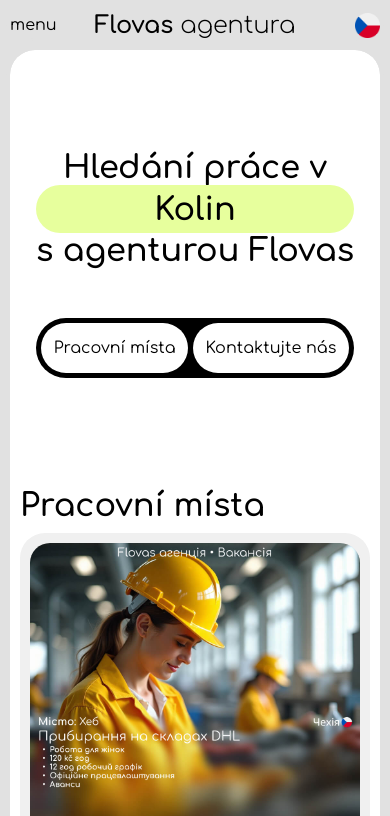
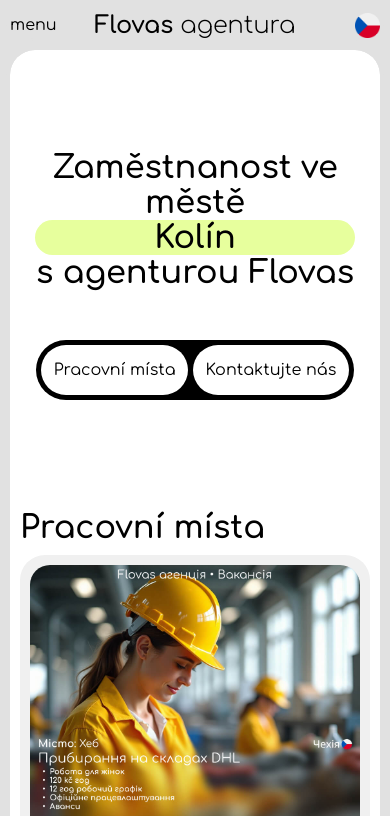
Before and after one commit to stepandordiai/flovas-agency, a React (Vite) app: page / in a window 390 px wide. Shown: the top 816 px of the page. Built offline with nearby package versions, Linux system fonts and the light colour scheme.

Commit message:
v6.0.8 Update info and fix bugs

```diff
--- a/src/components/Header/Header.scss
+++ b/src/components/Header/Header.scss
@@ -56,6 +56,7 @@
 	color: #000;
 	font-size: 1.5rem;
 	font-weight: 600;
+	align-self: center;
 	//
 	width: max-content;
 	//
--- a/src/components/Jobs/Jobs.scss
+++ b/src/components/Jobs/Jobs.scss
@@ -7,6 +7,30 @@
 	padding: 25px 0;
 	font-size: clamp(2rem, 4vw, 3rem);
 	font-weight: 600;
+}
+
+.jobs-container {
+	display: grid;
+	grid-template-columns: repeat(4, 1fr);
+	gap: 10px;
+}
+
+@media screen and (width <= 1400px) {
+	.jobs-container {
+		grid-template-columns: repeat(3, 1fr);
+	}
+}
+
+@media screen and (width <= 1100px) {
+	.jobs-container {
+		grid-template-columns: repeat(2, 1fr);
+	}
+}
+
+@media screen and (width <= 750px) {
+	.jobs-container {
+		grid-template-columns: repeat(1, 1fr);
+	}
 }
 
 @media screen and (width <= 896px) {
--- a/src/pages/Home/Home.jsx
+++ b/src/pages/Home/Home.jsx
@@ -15,12 +15,11 @@ const Home = () => {
 	}, [i18n.language]);
 
 	const placesData = [
-		"Prague",
-		"Kolin",
-		"Brno",
-		"Ostrava",
-		"Pardubice",
-		"Cheb",
+		t("place1"),
+		t("place2"),
+		t("place3"),
+		t("place4"),
+		t("place5"),
 	];
 
 	useEffect(() => {
--- a/src/pages/Home/Home.scss
+++ b/src/pages/Home/Home.scss
@@ -79,21 +79,22 @@
 
 .home__title {
 	text-align: center;
-	font-size: clamp(2rem, 4vw, 3rem) !important;
+	font-size: 3rem;
 	font-weight: 600;
 }
 
 .home__rotate-container {
 	position: relative;
 	@include flex-center;
-	height: 76.67px;
+	height: 53.33px;
+	max-width: 100%;
 	overflow: hidden;
 	background: var(--accent-clr);
 	border-radius: 25px;
 
 	span {
 		position: absolute;
-		transform: translateY(76.67px);
+		transform: translateY(53.33px);
 		color: #000;
 	}
 
@@ -103,7 +104,7 @@
 	}
 
 	span[data-up] {
-		transform: translateY(-76.67px);
+		transform: translateY(-53.33px);
 		transition: transform 0.5s;
 	}
 }
@@ -177,72 +178,18 @@
 	}
 
 	.home__title {
-		font-size: 2.5rem;
+		font-size: 2rem;
 	}
 
 	.home__rotate-container {
-		position: relative;
-		@include flex-center;
-		height: 48px;
-		overflow: hidden;
+		height: 35.33px;
 
 		span {
-			position: absolute;
-			transform: translateY(48px);
-		}
-
-		span[data-show] {
-			transform: translateY(0);
+			transform: translateY(35.33px);
 		}
 
 		span[data-up] {
-			transform: translateY(-48px);
+			transform: translateY(-35.33px);
 		}
 	}
 }
-
-@media screen and (max-width: 600px) {
-	form {
-		display: flex;
-		flex-direction: column;
-	}
-}
-
-.search-job {
-	padding: 120px 20px 20px;
-}
-
-.search-input-container {
-	background: #ffa500;
-	display: flex;
-	margin-bottom: 20px;
-}
-
-.input-container {
-	display: flex;
-	flex-direction: column;
-}
-
-.jobs-container {
-	display: grid;
-	grid-template-columns: repeat(4, 1fr);
-	gap: 10px;
-}
-
-@media screen and (width <= 1400px) {
-	.jobs-container {
-		grid-template-columns: repeat(3, 1fr);
-	}
-}
-
-@media screen and (width <= 1100px) {
-	.jobs-container {
-		grid-template-columns: repeat(2, 1fr);
-	}
-}
-
-@media screen and (width <= 750px) {
-	.jobs-container {
-		grid-template-columns: repeat(1, 1fr);
-	}
-}
--- a/src/translations/cs/translation.json
+++ b/src/translations/cs/translation.json
@@ -8,9 +8,14 @@
 	"contacts_title": "Kontakty",
 	"more_info_btn": "Více informací",
 	"contact_us_title": "Kontaktujte nás",
+	"place1": "Praha",
+	"place2": "Kolín",
+	"place3": "Brno",
+	"place4": "Pardubice",
+	"place5": "Cheb",
 
 	"home": {
-		"title1": "Hledání práce v",
+		"title1": "Zaměstnanost ve městě",
 		"title2": "s agenturou Flovas"
 	},
 
--- a/src/translations/en/translation.json
+++ b/src/translations/en/translation.json
@@ -8,9 +8,14 @@
 	"contacts_title": "Contacts",
 	"more_info_btn": "More info",
 	"contact_us_title": "Contact us",
+	"place1": "Prague",
+	"place2": "Kolin",
+	"place3": "Brno",
+	"place4": "Pardubice",
+	"place5": "Cheb",
 
 	"home": {
-		"title1": "Search for jobs in",
+		"title1": "Employment in the city",
 		"title2": "with Flovas agency",
 		"jobs_btn": "Vacancies"
 	},
--- a/src/translations/uk/translation.json
+++ b/src/translations/uk/translation.json
@@ -8,10 +8,15 @@
 	"contacts_title": "Контакти",
 	"more_info_btn": "Більше інформації",
 	"contact_us_title": "Зв'яжіться з нами",
+	"place1": "Прага",
+	"place2": "Колін",
+	"place3": "Брно",
+	"place4": "Пардубиці",
+	"place5": "Хеб",
 
 	"home": {
-		"title1": "Пошук роботи в",
-		"title2": "з агентством Flovas",
+		"title1": "Працевлаштування в місті",
+		"title2": "з агенцією Flovas",
 		"jobs_btn": "Вакансії"
 	},
 
```
